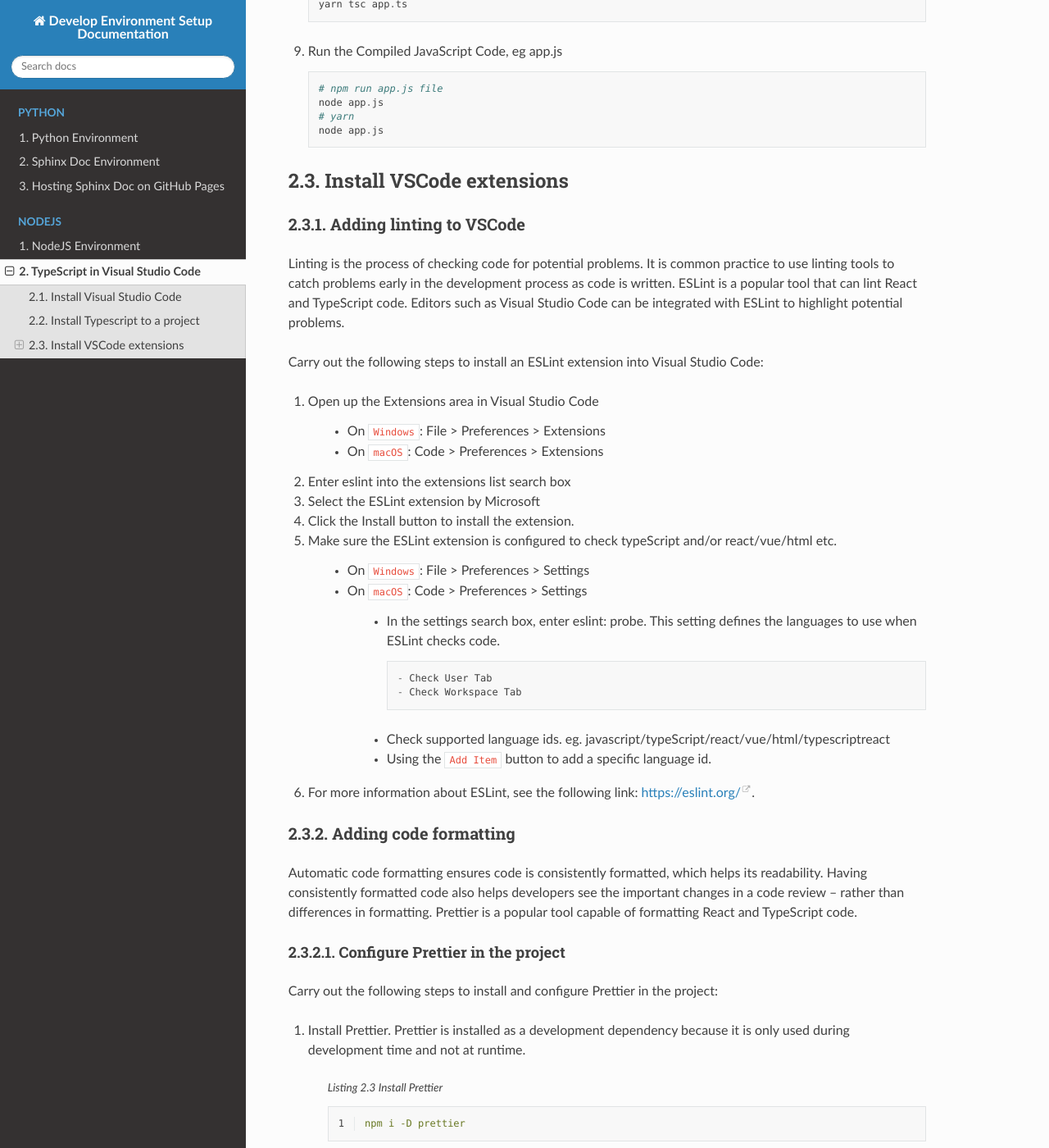
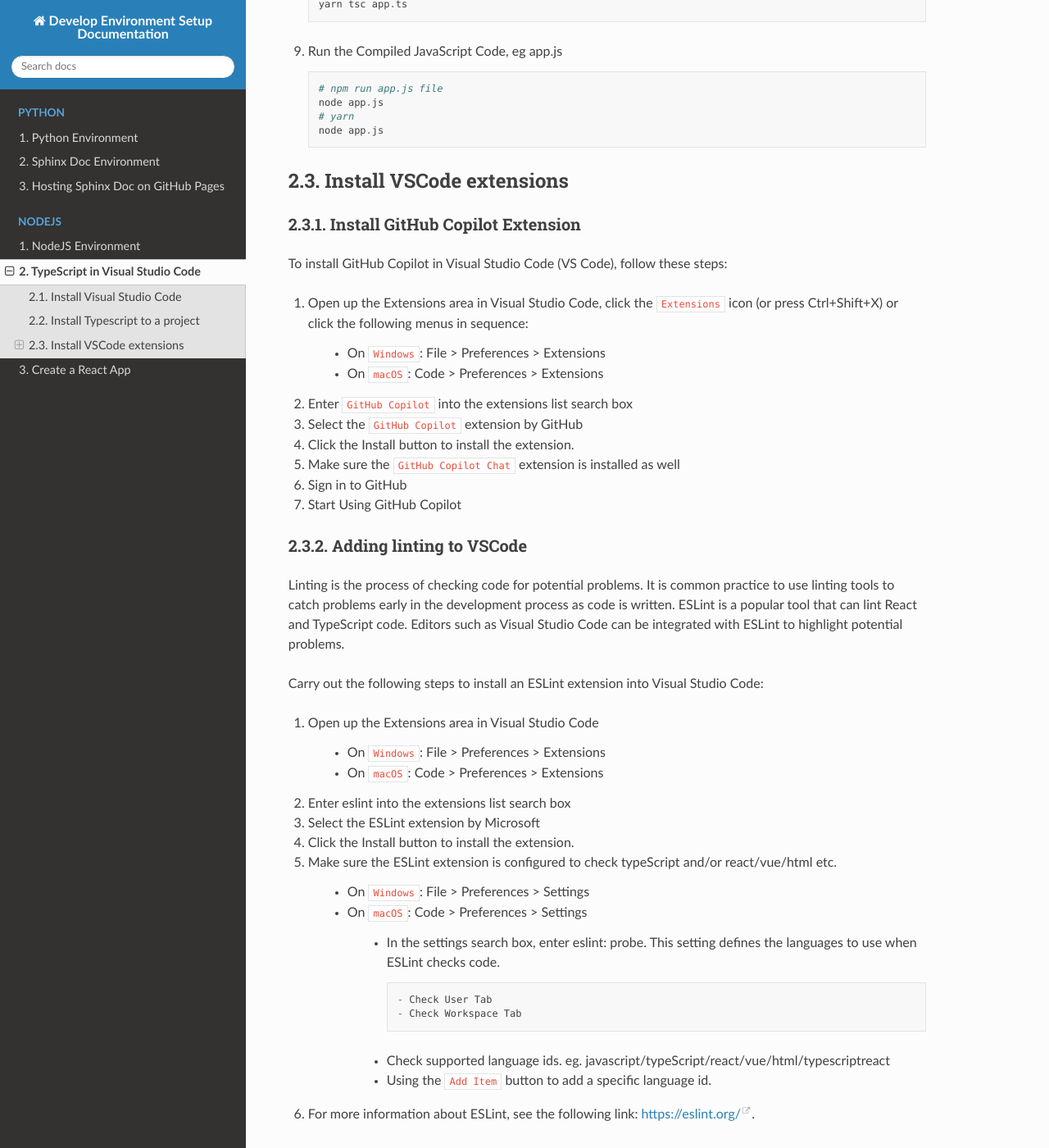
Before and after one commit to david-ggs-230/develop-environment, a Sphinx documentation site: the page built from docs/env-setup/install-vscode-typescript.rst, in a window 1280 px wide and 1400 px high, scrolled down 1731 px. Shown: the whole window at 82% size. Built offline with Sphinx 7.4.7 and the Read the Docs theme 3.1.0, drawn with Linux system fonts in a browser that asks for light colours; pages that are not in the unit, such as notebooks, are missing from menus; some of the changed text lies outside the part shown.

Commit message:
Add files via upload

```diff
--- a/docs/env-setup/install-vscode-typescript.rst
+++ b/docs/env-setup/install-vscode-typescript.rst
@@ -89,6 +89,25 @@ To install TypeScript in a project, follow these steps:
 **************************************************************************************************
 Install VSCode extensions
 **************************************************************************************************
+
+==================================================================================================
+Install GitHub Copilot Extension
+==================================================================================================
+
+To install GitHub Copilot in Visual Studio Code (VS Code), follow these steps:
+
+#. Open up the Extensions area in Visual Studio Code, click the ``Extensions`` icon (or press Ctrl+Shift+X) or click the following menus in sequence:
+
+    - On ``Windows``: File > Preferences > Extensions
+    - On ``macOS``: Code > Preferences > Extensions
+
+#. Enter ``GitHub Copilot`` into the extensions list search box
+#. Select the ``GitHub Copilot`` extension by GitHub
+#. Click the Install button to install the extension.
+#. Make sure the ``GitHub Copilot Chat`` extension is installed as well
+#. Sign in to GitHub
+#. Start Using GitHub Copilot
+
 
 ==================================================================================================
 Adding linting to VSCode
```
Also changed, not shown: docs/env-setup/create-react-app.rst (added, +101 -0 lines).
